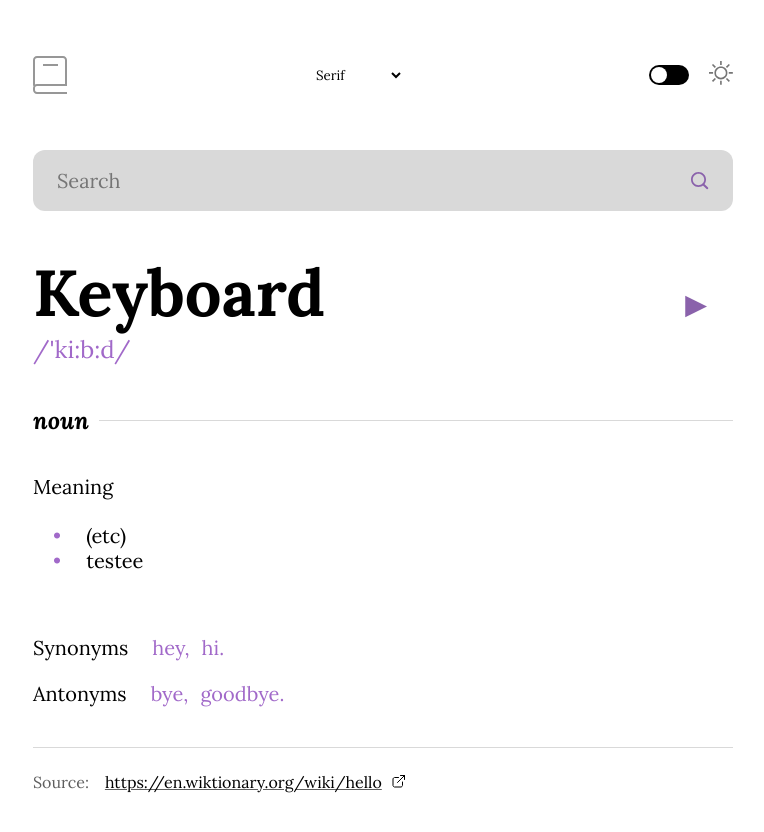
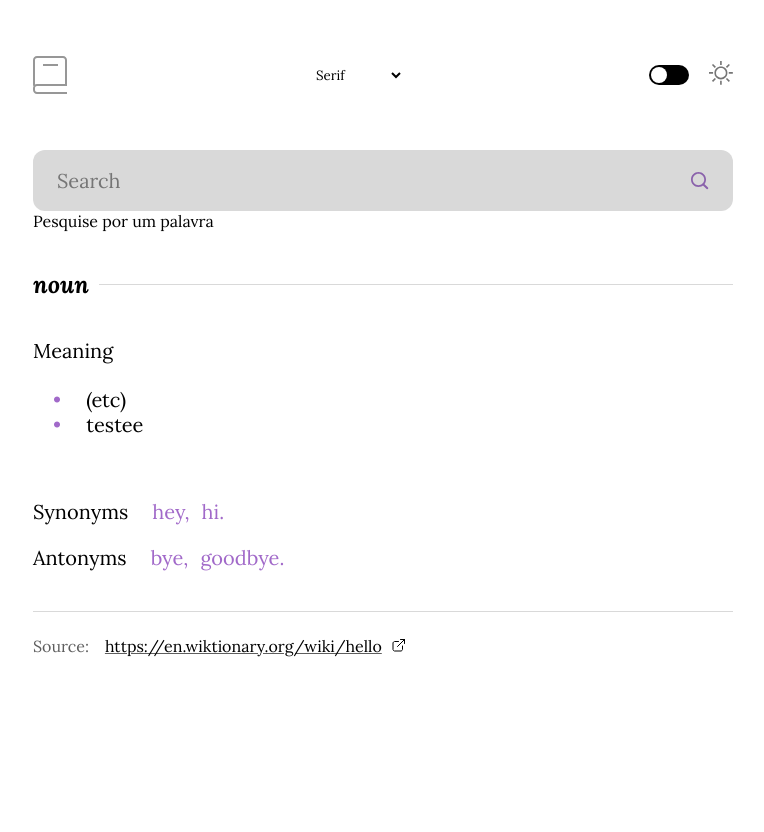
Before and after one commit to hugobatista27/dicionario, a React (Vite) app: page / in a window 1280 px wide. Shown: the top 832 px of the page, without its empty margins (257-1021 px from the left). After the commit the page ends 800 px from the top, so only its background shows below. Built offline with nearby package versions, Linux system fonts and the light colour scheme.

Commit message:
upda: add a interação com a api no component word

```diff
--- a/src/components/Content/components/SearchBar.tsx
+++ b/src/components/Content/components/SearchBar.tsx
@@ -30,7 +30,7 @@ const SearchArea = styled.label`
 export default function SearchBar() {
     const [isEditing, setIsEditing] = useState(false);
     const [search, setSearch] = useState<string>('');
-    const { setSearchResult } = useAppContext()
+    const { setSearchResult } : any = useAppContext()
 
     useEffect(() => {
         if (isEditing) {
--- a/src/components/Content/components/Word.tsx
+++ b/src/components/Content/components/Word.tsx
@@ -3,6 +3,7 @@ import PLAYER_IMG from '../assets/play.svg';
 import { useState } from 'react';
 
 import styled from 'styled-components';
+import { useAppContext } from '../../../contexts/hook';
 
 const WordAreaStyle = styled.div`
     display: flex;
@@ -36,16 +37,24 @@ const WordAreaStyle = styled.div`
 export default function Word() {
     const [searchedWord, setSearchedWord] = useState<string>('Keyboard');
     const [phonetic, setPhonetic] = useState<string>(`/'ki:b:d/`)
+    const { state } = useAppContext();
 
+    if (state.searchedWord.length > 0) {
         return (
             <WordAreaStyle>
                 <div>
-                <h1>{searchedWord}</h1>
-                <p>{phonetic}</p>
+                    <h1>{state.searchedWord[0].word}</h1>
+                    <p>{state.searchedWord[0].phonetics[1].text}</p>
                 </div>
                 <button>
                     <img src={PLAYER_IMG} alt="Listen word" />
                 </button>
+
             </WordAreaStyle>
         )
     }
+
+    return (
+        <p>Pesquise por um palavra</p>
+    )
+}
--- a/src/contexts/index.ts
+++ b/src/contexts/index.ts
@@ -4,7 +4,7 @@ import { FONTS_OPTIONS } from '../styles/fonts';
 export const INITIAL_STATE = {
     selectedTheme: 'light',
     selectedFont: FONTS_OPTIONS[0].fontName,
-    searchedWord: 'empty_space'
+    searchedWord: [] as any
 };
 
 export type InitialStateType = typeof INITIAL_STATE;
```
Lines whose indentation alone changed are shown as unchanged.
